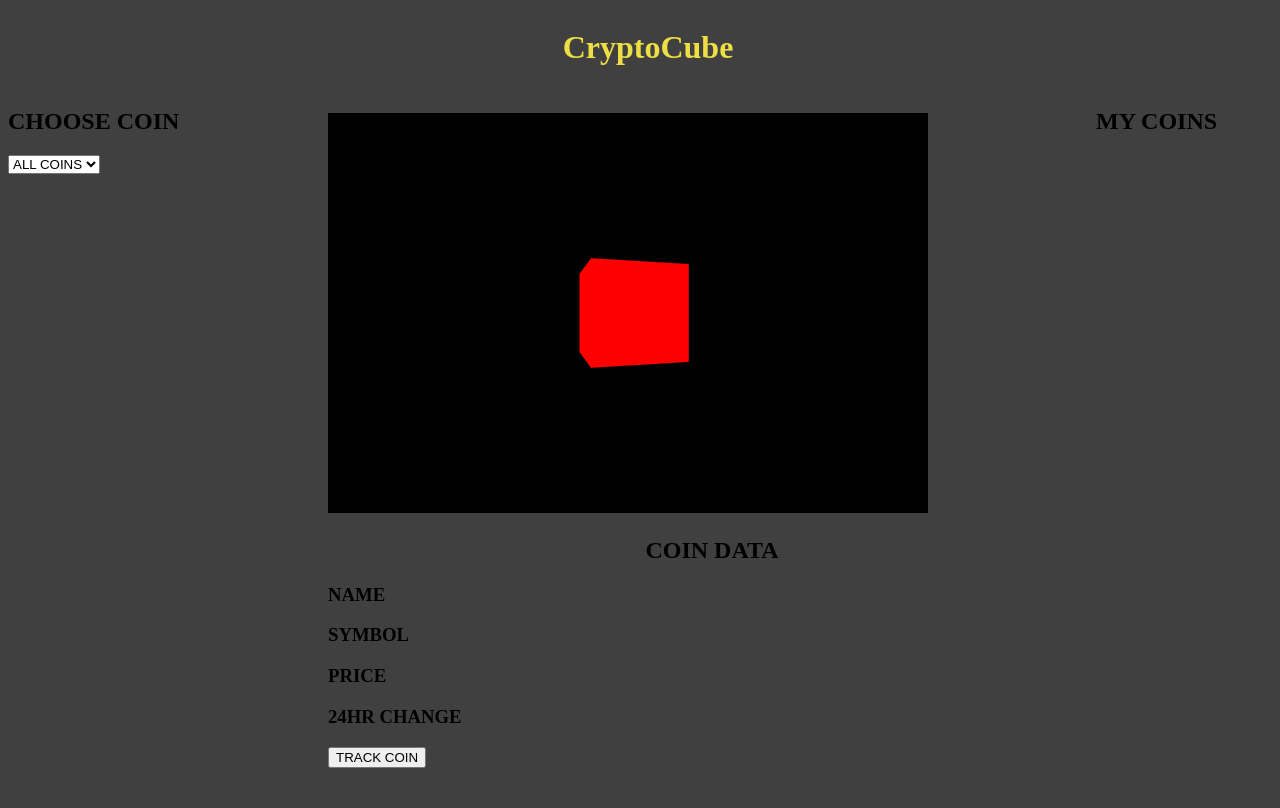
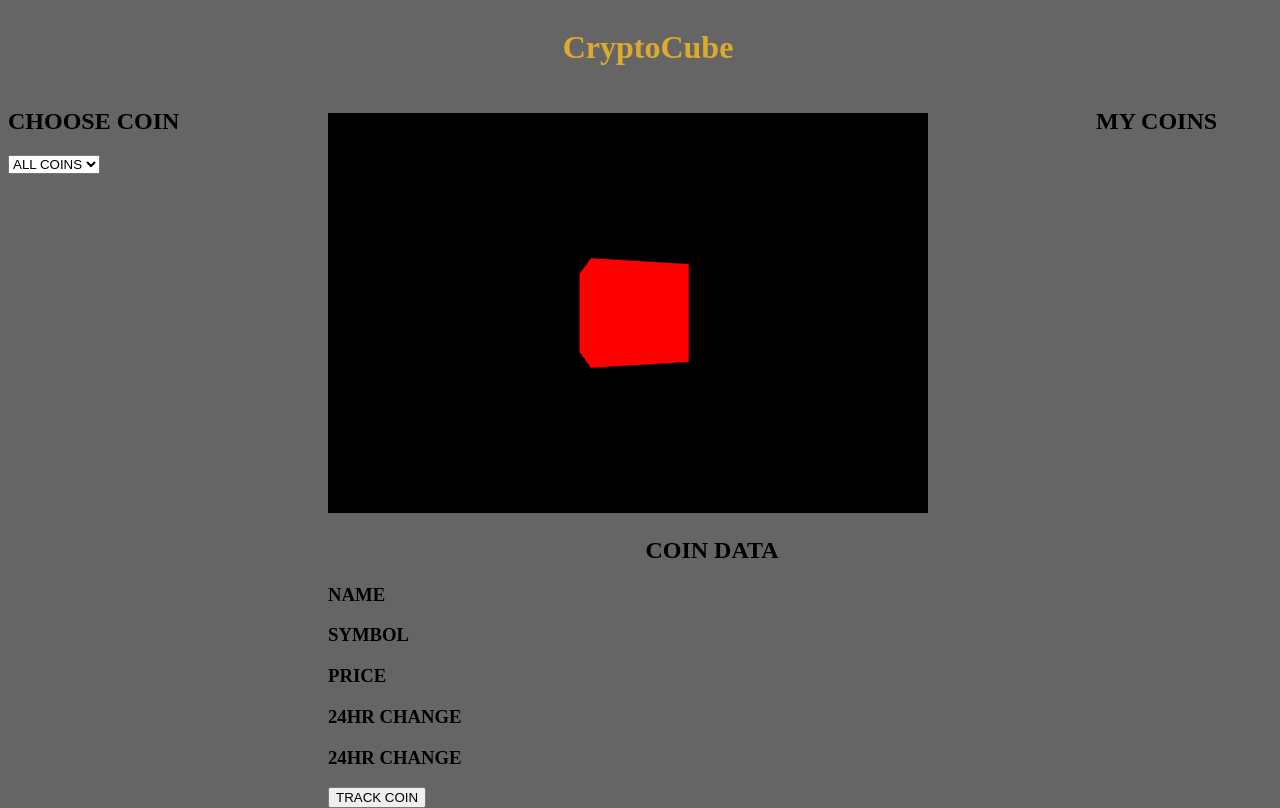
Before and after one commit to Badbenjamin/Phase-1-Project-CoinCube, a website built with Vite: page index.html in a window 1280 px wide. Built offline with nearby package versions, Linux system fonts and the light colour scheme; no server answers.

Commit message:
Update to script, styles, and html

```diff
--- a/index.html
+++ b/index.html
@@ -31,6 +31,7 @@
             <h3 class="data" id="symbol">SYMBOL</h3>
             <h3 class="data" id="price">PRICE</h3>
             <h3 class="data" id="24-hour-change">24HR CHANGE</h3>
+            <h3 class="data" id="24-hour-change">24HR CHANGE</h3>
             <button>TRACK COIN</button>
         </div>
     </div>
--- a/script.js
+++ b/script.js
@@ -105,17 +105,19 @@ function populateCoinList(cryptocurrency){
         .then(response => response.json())
         .then((coinHistory) => {
             // access last two days of coin history
+            // assign array.length to a variable, reference variable instead of calling.length
             const coinHistoryArray = coinHistory.data
+            // use pop to do this
             const coinPriceTodayArrayLocation = coinHistoryArray.length -1
             const coinPriceYesterdayArrayLocation = coinHistoryArray.length -2
             //
             const coinPriceToday = coinHistoryArray[coinPriceTodayArrayLocation].priceUsd;
             const coinPriceYesterday = coinHistoryArray[coinPriceYesterdayArrayLocation].priceUsd;
             const coinChange = coinPriceToday - coinPriceYesterday;
-            console.log("today",coinPriceToday)
-            console.log("yesterday",coinPriceYesterday)
-            console.log("change", coinChange)
-
+            // console.log("today",coinPriceToday)
+            // console.log("yesterday",coinPriceYesterday)
+            // console.log("change", coinChange)
+            displayCoinTrend(coinChange)
         })
 
         displayCoinData(cryptocurrency)
@@ -149,3 +151,8 @@ function displayCoinData (cryptocurrency) {
     crypto24Hr.textContent = `24Hr CHANGE: ${roundToTwoDecimalPlace(coin24Hr)}%`
 
 }
+
+// LEFT OFF HERE ON FRIDAY
+function displayCoinTrend (coinChange) {
+    console.log(coinChange)
+}
--- a/styles.css
+++ b/styles.css
@@ -1,5 +1,5 @@
 body {
-    background-color:rgb(64, 64, 64);
+    background-color:rgb(101, 101, 101);
     width: 100%;
     float: left;
 }
@@ -7,7 +7,7 @@ body {
 
 #main-header {
     text-align: center;
-    color: rgb(236, 222, 67);
+    color: rgb(220, 171, 46);
 }
 
 .left{
```
